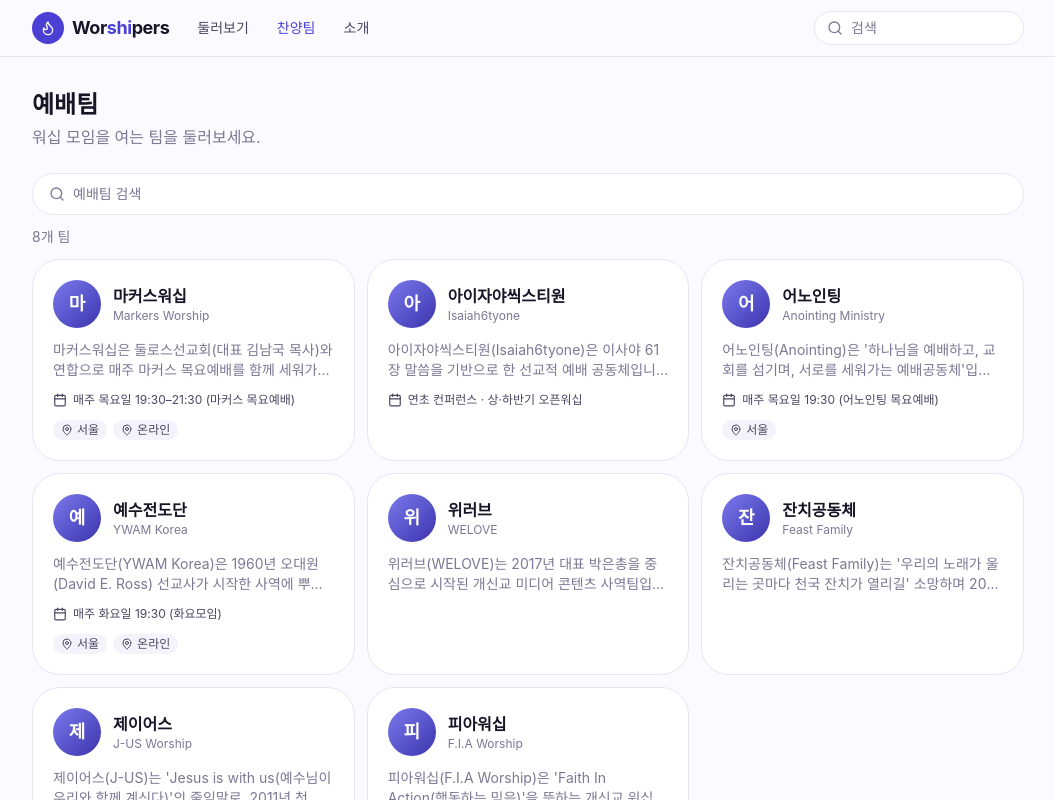
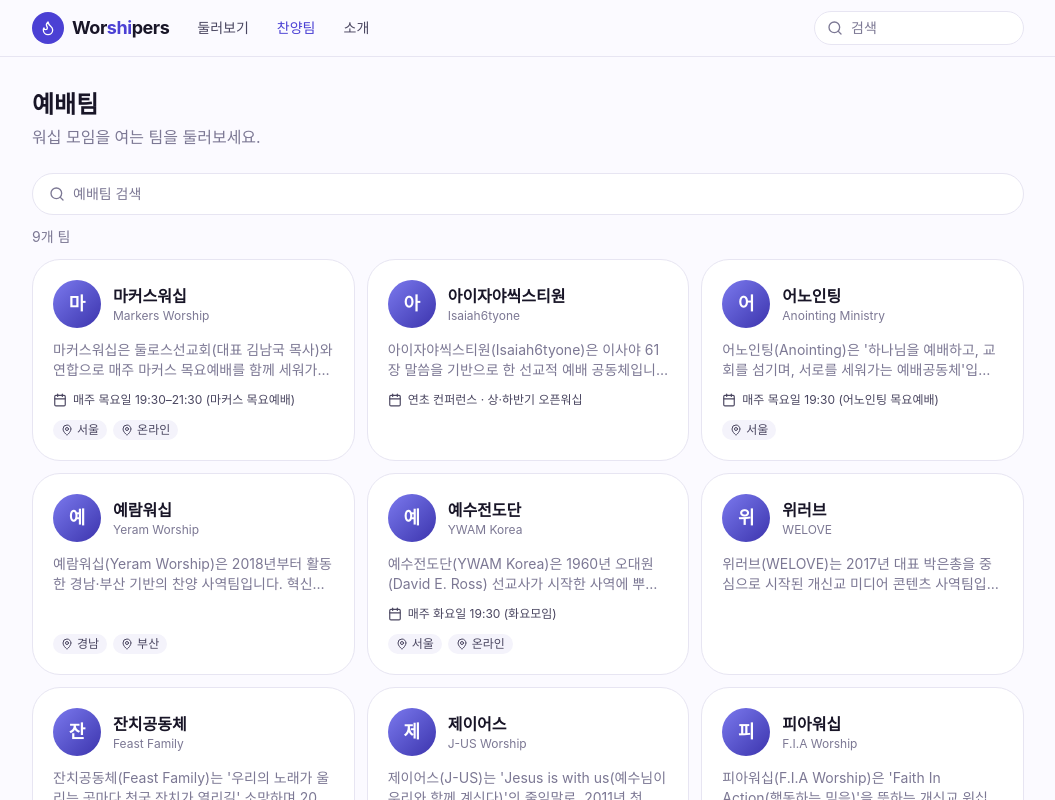
Before and after one commit to tkdgns25300/worshipers, a Next.js app: page /teams in a window 1280 px wide. Shown: the top 800 px of the page, without its empty margins (112-1167 px from the left). Built offline with nearby package versions, Linux system fonts and the light colour scheme; no server answers; a web font is replaced by a local one.

Commit message:
Add Yeram Worship team (no scheduled gatherings yet)
Co-Authored-By: Claude Opus 4.8 (1M context) <noreply@anthropic.com>

```diff
--- a/src/data/gatherings/index.ts
+++ b/src/data/gatherings/index.ts
@@ -7,5 +7,6 @@ import { gatherings as ywam } from "./ywam";
 import { gatherings as i6tyone } from "./i6tyone";
 import { gatherings as feast } from "./feast";
 import { gatherings as fia } from "./fia";
+import { gatherings as yeram } from "./yeram";
 
-export const GATHERINGS: Gathering[] = [...markers, ...jus, ...anointing, ...welove, ...ywam, ...i6tyone, ...feast, ...fia];
+export const GATHERINGS: Gathering[] = [...markers, ...jus, ...anointing, ...welove, ...ywam, ...i6tyone, ...feast, ...fia, ...yeram];
--- /dev/null
+++ b/src/data/gatherings/yeram.ts
@@ -0,0 +1,5 @@
+import type { Gathering } from "@/types/domain";
+
+// 예람워십(Yeram Worship) — 고정 정기 예배 없음. 타이니 하우스 등 비정기 집회·초청 위주.
+// 제공 자료·검색에 2026 다가오는 집회의 확정 날짜가 없음(타이니 하우스 2026-05-30은 종료) → 공지되면 추가.
+export const gatherings: Gathering[] = [];
--- a/src/data/teams/index.ts
+++ b/src/data/teams/index.ts
@@ -7,5 +7,6 @@ import { team as ywam } from "./ywam";
 import { team as i6tyone } from "./i6tyone";
 import { team as feast } from "./feast";
 import { team as fia } from "./fia";
+import { team as yeram } from "./yeram";
 
-export const TEAMS: Team[] = [markers, jus, anointing, welove, ywam, i6tyone, feast, fia];
+export const TEAMS: Team[] = [markers, jus, anointing, welove, ywam, i6tyone, feast, fia, yeram];
--- /dev/null
+++ b/src/data/teams/yeram.ts
@@ -0,0 +1,16 @@
+import type { Team } from "@/types/domain";
+
+// 고정 정기 예배 없음(타이니 하우스 등 비정기 집회·초청 위주). 집회는 gatherings/yeram.ts.
+export const team: Team = {
+  id: "yeram",
+  name: "예람워십",
+  nameEn: "Yeram Worship",
+  description:
+    "예람워십(Yeram Worship)은 2018년부터 활동한 경남·부산 기반의 찬양 사역팀입니다. 혁신적인 편곡과 사운드로 10~30대 다음 세대에게 큰 사랑을 받으며, '혼자 걷지 않을 거예요'·'삭개오의 노래' 등으로 알려졌습니다. 현재 사송영락교회(경남 양산)를 거점으로 사역합니다.",
+  regions: ["경남", "부산"],
+  links: {
+    youtube: "https://www.youtube.com/@yeramworship",
+    instagram: "https://www.instagram.com/yeramworship",
+    facebook: "https://www.facebook.com/yeram.yc",
+  },
+};
```
